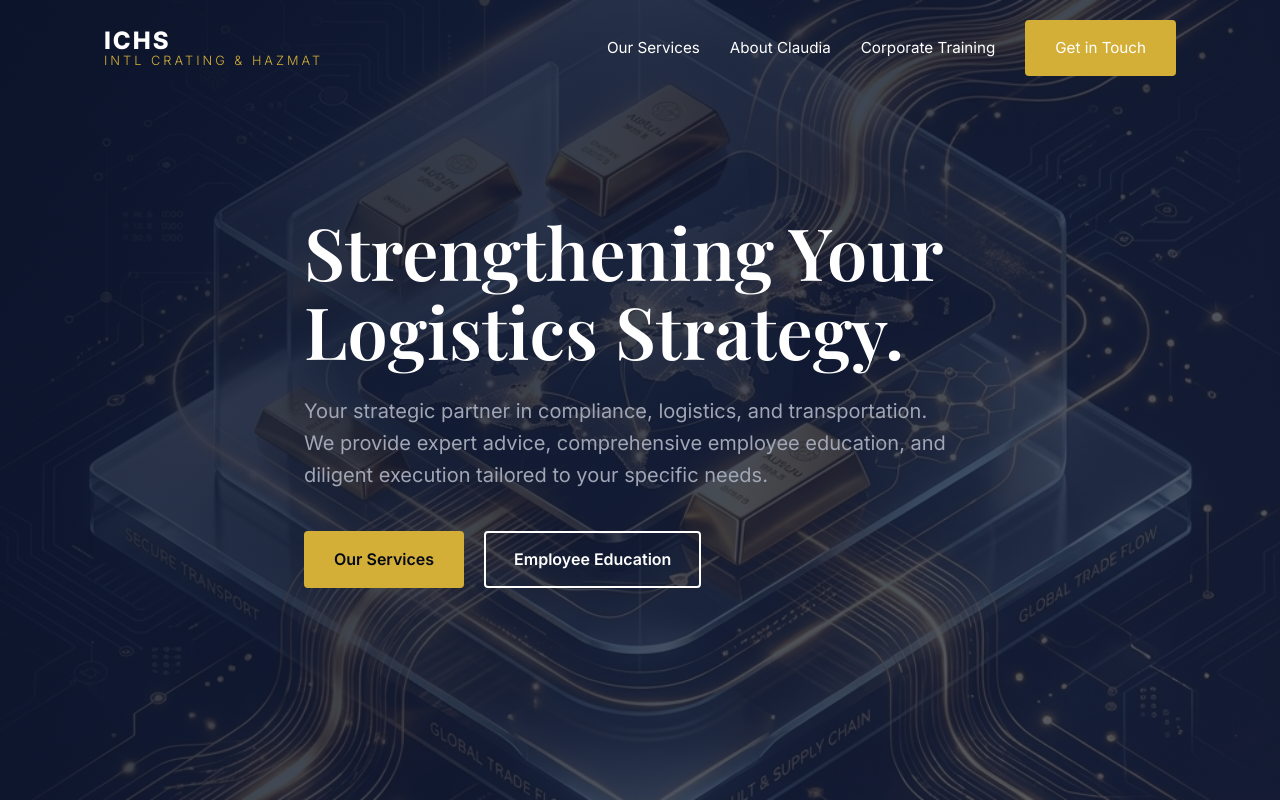
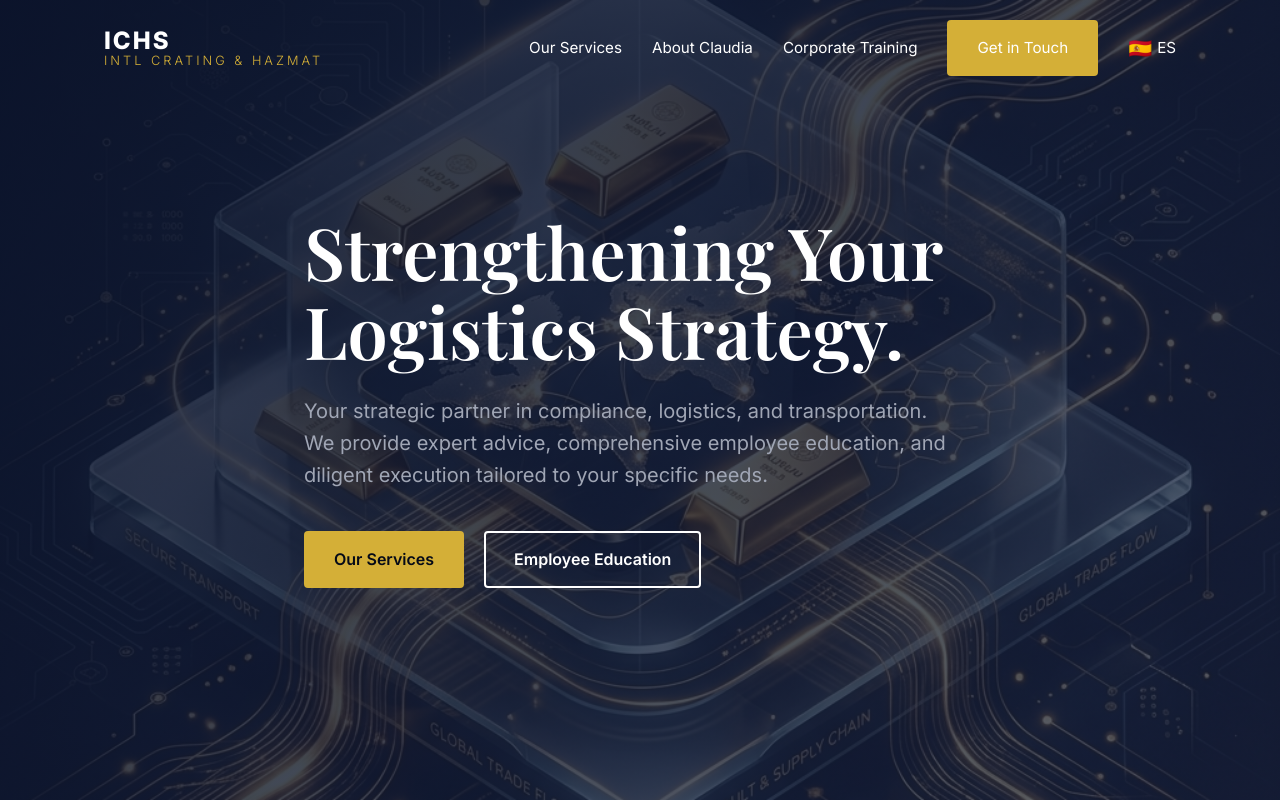
Before and after one commit to cgarces2/ichscorp.com, a plain HTML site: page index.html in a window 1280 px wide. Shown: the top 802 px of the page. Drawn offline with nearby package versions, Linux system fonts and the light colour scheme; a web font is replaced by a local one.

Commit message:
Add files via upload

```diff
--- a/index.html
+++ b/index.html
@@ -25,6 +25,11 @@
                 <li><a href="#about">About Claudia</a></li>
                 <li><a href="#education">Corporate Training</a></li>
                 <li><a href="#contact" class="btn btn-primary">Get in Touch</a></li>
+                <li class="lang-toggle">
+                    <a href="index_es.html" title="Español" style="display: flex; align-items: center; gap: 5px;">
+                        <span style="font-size: 1.2rem;">🇪🇸</span> ES
+                    </a>
+                </li>
             </ul>
         </div>
     </nav>
```
